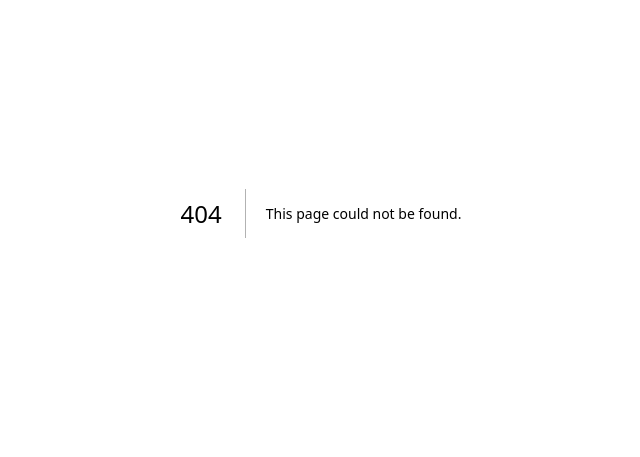
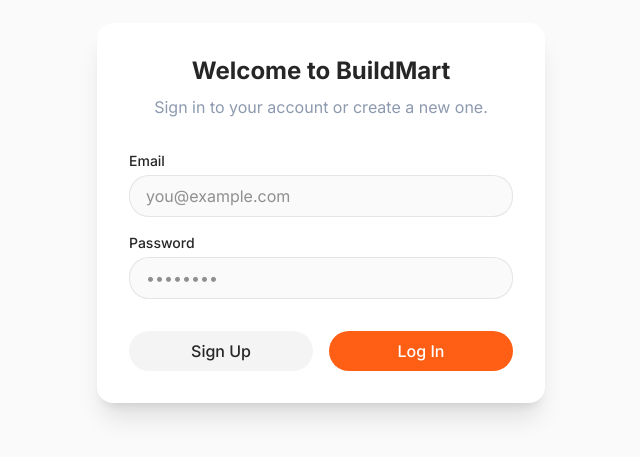
Before and after one commit to KatkamKoushik/demo-build-mart, a Next.js app: page /login in a window 1280 px wide. Before the commit this address had no page. Shown: the part 187-644 px from the top of the page, without its empty margins (319-959 px from the left). Built offline with nearby package versions, Linux system fonts and the light colour scheme; no server answers.

Commit message:
feat: Add login page, fix search modal Supabase query, and add product detail page

```diff
--- /dev/null
+++ b/src/app/login/page.tsx
@@ -0,0 +1,115 @@
+"use client";
+
+import { useState } from "react";
+import { useRouter } from "next/navigation";
+import { createClient } from "@/utils/supabase/client";
+
+export default function LoginPage() {
+  const router = useRouter();
+  const supabase = createClient();
+  const [email, setEmail] = useState("");
+  const [password, setPassword] = useState("");
+  const [loading, setLoading] = useState(false);
+  const [error, setError] = useState<string | null>(null);
+
+  const handleLogin = async (e: React.FormEvent) => {
+    e.preventDefault();
+    setLoading(true);
+    setError(null);
+
+    const { error } = await supabase.auth.signInWithPassword({
+      email,
+      password,
+    });
+
+    if (error) {
+      setError(error.message);
+      setLoading(false);
+    } else {
+      router.push("/");
+      router.refresh();
+    }
+  };
+
+  const handleSignUp = async (e: React.FormEvent) => {
+    e.preventDefault();
+    setLoading(true);
+    setError(null);
+
+    const { error } = await supabase.auth.signUp({
+      email,
+      password,
+    });
+
+    if (error) {
+      setError(error.message);
+      setLoading(false);
+    } else {
+      // Supabase typically requires email confirmation. For this demo, if auto-confirm is on:
+      setError("Success! Check your email or try logging in if auto-confirm is enabled.");
+      setLoading(false);
+    }
+  };
+
+  return (
+    <div className="min-h-screen flex items-center justify-center bg-background px-4">
+      <div className="w-full max-w-md bg-white p-8 rounded-2xl shadow-xl">
+        <div className="text-center mb-8">
+          <h1 className="text-2xl font-bold text-charcoal">Welcome to BuildMart</h1>
+          <p className="text-muted mt-2">Sign in to your account or create a new one.</p>
+        </div>
+
+        <form className="space-y-4">
+          <div>
+            <label className="block text-sm font-medium text-charcoal mb-1">Email</label>
+            <input
+              type="email"
+              value={email}
+              onChange={(e) => setEmail(e.target.value)}
+              className="w-full px-4 py-2 bg-background border border-charcoal/10 rounded-lg focus:outline-none focus:ring-2 focus:ring-primary"
+              placeholder="you@example.com"
+              required
+            />
+          </div>
+
+          <div>
+            <label className="block text-sm font-medium text-charcoal mb-1">Password</label>
+            <input
+              type="password"
+              value={password}
+              onChange={(e) => setPassword(e.target.value)}
+              className="w-full px-4 py-2 bg-background border border-charcoal/10 rounded-lg focus:outline-none focus:ring-2 focus:ring-primary"
+              placeholder="••••••••"
+              required
+            />
+          </div>
+
+          {error && (
+            <div className="p-3 bg-red-50 text-red-600 text-sm rounded-lg">
+              {error}
+            </div>
+          )}
+
+          <div className="flex gap-4 pt-4">
+            <button
+              type="button"
+              onClick={handleSignUp}
+              disabled={loading}
+              className="flex-1 px-4 py-2 bg-charcoal/5 hover:bg-charcoal/10 text-charcoal font-medium rounded-lg transition-colors disabled:opacity-50"
+            >
+              Sign Up
+            </button>
+            <button
+              type="button"
+              onClick={handleLogin}
+              disabled={loading}
+              className="flex-1 px-4 py-2 bg-primary hover:bg-primary/90 text-white font-medium rounded-lg transition-colors disabled:opacity-50"
+            >
+              {loading ? "Loading..." : "Log In"}
+            </button>
+          </div>
+        </form>
+      </div>
+    </div>
+  );
+}
--- /dev/null
+++ b/src/app/product/[id]/AddToCartButton.tsx
@@ -0,0 +1,19 @@
+"use client";
+
+import { useCart } from "@/providers/CartProvider";
+import { ShoppingCart } from "lucide-react";
+
+export default function AddToCartButton({ product }: { product: any }) {
+  const { addItem } = useCart();
+
+  return (
+    <button
+      disabled={!product.in_stock}
+      onClick={() => addItem(product)}
+      className="flex items-center justify-center gap-2 bg-primary hover:bg-primary/90 text-white py-4 px-8 rounded-xl font-bold text-lg transition-colors disabled:opacity-50 disabled:cursor-not-allowed"
+    >
+      <ShoppingCart className="w-5 h-5" />
+      {product.in_stock ? 'Add to Cart' : 'Out of Stock'}
+    </button>
+  );
+}
--- /dev/null
+++ b/src/app/product/[id]/page.tsx
@@ -0,0 +1,56 @@
+import { createClient } from "@/utils/supabase/server";
+import { notFound } from "next/navigation";
+import AddToCartButton from "./AddToCartButton";
+
+export default async function ProductPage({ params }: { params: { id: string } }) {
+  const supabase = await createClient();
+  const { id } = params;
+
+  const { data: product, error } = await supabase
+    .from("products")
+    .select("*")
+    .eq("id", id)
+    .single();
+
+  if (error || !product) {
+    return notFound();
+  }
+
+  return (
+    <div className="min-h-screen bg-background pt-24 pb-12 px-4 sm:px-6 lg:px-8">
+      <div className="max-w-7xl mx-auto">
+        <div className="bg-white rounded-2xl shadow-xl overflow-hidden flex flex-col md:flex-row">
+          <div className="md:w-1/2 bg-charcoal/5 min-h-[300px] md:min-h-[500px] flex items-center justify-center p-8">
+            {/* If there was an image, we'd render it here */}
+            <div className="text-charcoal/20 text-9xl font-bold">
+              {product.name.charAt(0)}
+            </div>
+          </div>
+
+          <div className="md:w-1/2 p-8 md:p-12 flex flex-col justify-center">
+            <div className="uppercase tracking-widest text-primary text-sm font-bold mb-2">
+              {product.category}
+            </div>
+            <h1 className="text-3xl md:text-5xl font-bold text-charcoal mb-4">
+              {product.name}
+            </h1>
+            <p className="text-xl font-semibold text-charcoal mb-6">
+              ₹{product.price.toLocaleString('en-IN')} <span className="text-muted text-lg font-normal">/ {product.unit}</span>
+            </p>
+            <p className="text-muted mb-8 leading-relaxed">
+              {product.description}
+            </p>
+
+            <div className="flex items-center gap-4 mb-8">
+              <div className={`px-4 py-2 rounded-full text-sm font-semibold ${product.in_stock ? 'bg-green-100 text-green-700' : 'bg-red-100 text-red-700'}`}>
+                {product.in_stock ? 'In Stock' : 'Out of Stock'}
+              </div>
+            </div>
+
+            <AddToCartButton product={product} />
+          </div>
+        </div>
+      </div>
+    </div>
+  );
+}
--- a/src/components/sections/FeaturedProducts.tsx
+++ b/src/components/sections/FeaturedProducts.tsx
@@ -2,13 +2,29 @@
 
 import { motion } from "framer-motion";
 import { Plus, Check } from "lucide-react";
-import { FEATURED_PRODUCTS } from "@/data/products";
 import { useCart } from "@/providers/CartProvider";
-import { useState } from "react";
+import { useState, useEffect } from "react";
+import { createClient } from "@/utils/supabase/client";
 
 export default function FeaturedProductsSection() {
   const { addToCart } = useCart();
   const [addedItems, setAddedItems] = useState<Set<string>>(new Set());
+  const [products, setProducts] = useState<any[]>([]);
+  const supabase = createClient();
+
+  useEffect(() => {
+    const fetchProducts = async () => {
+      const { data, error } = await supabase
+        .from('products')
+        .select('*')
+        .limit(6);
+
+      if (!error && data) {
+        setProducts(data);
+      }
+    };
+    fetchProducts();
+  }, [supabase]);
 
   const handleAddToCart = (product: any) => {
     addToCart({ id: product.id, name: product.name, price: product.price });
@@ -37,7 +53,7 @@
         </div>
 
         <div className="grid grid-cols-1 sm:grid-cols-2 lg:grid-cols-3 gap-6">
-          {FEATURED_PRODUCTS.map((product, index) => {
+          {products.map((product, index) => {
             const isAdded = addedItems.has(product.id);
             return (
               <motion.div
--- a/src/components/ui/SearchModal.tsx
+++ b/src/components/ui/SearchModal.tsx
@@ -1,24 +1,49 @@
 "use client";
 
-import { useState } from "react";
+import { useState, useEffect } from "react";
 import { motion, AnimatePresence } from "framer-motion";
 import { Search, X, ArrowRight } from "lucide-react";
 import { useCart } from "@/providers/CartProvider";
 import { useRouter } from "next/navigation";
-
-import { FEATURED_PRODUCTS } from "@/data/products";
+import { createClient } from "@/utils/supabase/client";
 
 const POPULAR_SEARCHES = ["Cement", "Plywood", "Vitrified Tiles", "TMT Bars", "LED Lights"];
 
 export default function SearchModal() {
   const router = useRouter();
   const { isSearchOpen, setIsSearchOpen } = useCart();
+  const supabase = createClient();
+
   const [query, setQuery] = useState("");
+  const [searchResults, setSearchResults] = useState<any[]>([]);
+  const [isLoading, setIsLoading] = useState(false);
 
-  const searchResults = FEATURED_PRODUCTS.filter((product) =>
-    product.name.toLowerCase().includes(query.toLowerCase()) ||
-    product.category.toLowerCase().includes(query.toLowerCase())
-  );
+  useEffect(() => {
+    const fetchResults = async () => {
+      if (query.length <= 2) {
+        setSearchResults([]);
+        return;
+      }
+
+      setIsLoading(true);
+      const { data, error } = await supabase
+        .from('products')
+        .select('*')
+        .or(`name.ilike.%${query}%,category.ilike.%${query}%`)
+        .limit(5);
+
+      if (!error && data) {
+        setSearchResults(data);
+      }
+      setIsLoading(false);
+    };
+
+    const debounce = setTimeout(() => {
+      fetchResults();
+    }, 300);
+
+    return () => clearTimeout(debounce);
+  }, [query, supabase]);
 
   const hasResults = query.length > 2;
 
@@ -80,7 +105,7 @@
             ) : (
               <div className="space-y-6">
                 <h3 className="text-sm font-semibold text-muted uppercase tracking-wider mb-2">
-                  Products
+                  Products {isLoading && <span className="text-xs lowercase text-primary ml-2 animate-pulse">searching...</span>}
                 </h3>
                 {searchResults.length > 0 ? (
                   searchResults.map((product) => (
@@ -102,7 +127,7 @@
                     </div>
                   ))
                 ) : (
-                  <p className="text-muted text-sm">No products found for "{query}".</p>
+                  !isLoading && <p className="text-muted text-sm">No products found for "{query}".</p>
                 )}
               </div>
             )}
```
